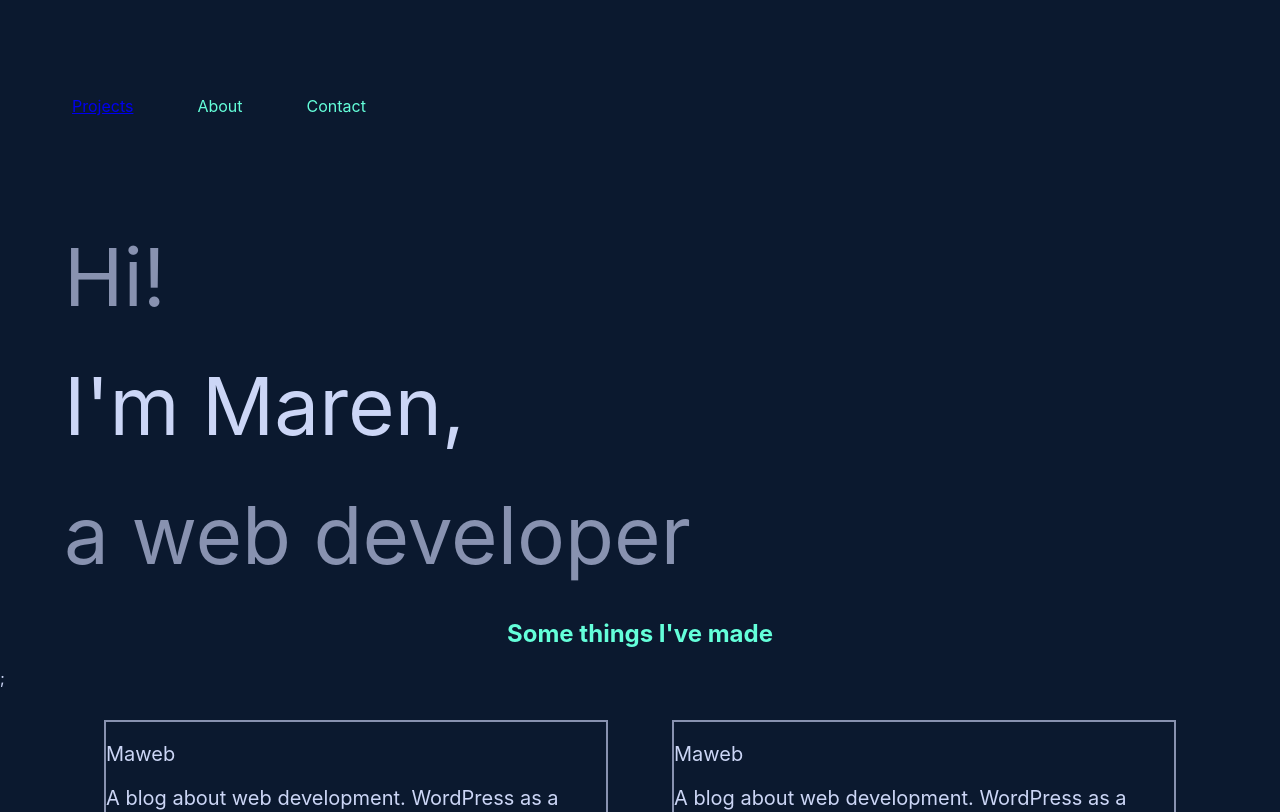
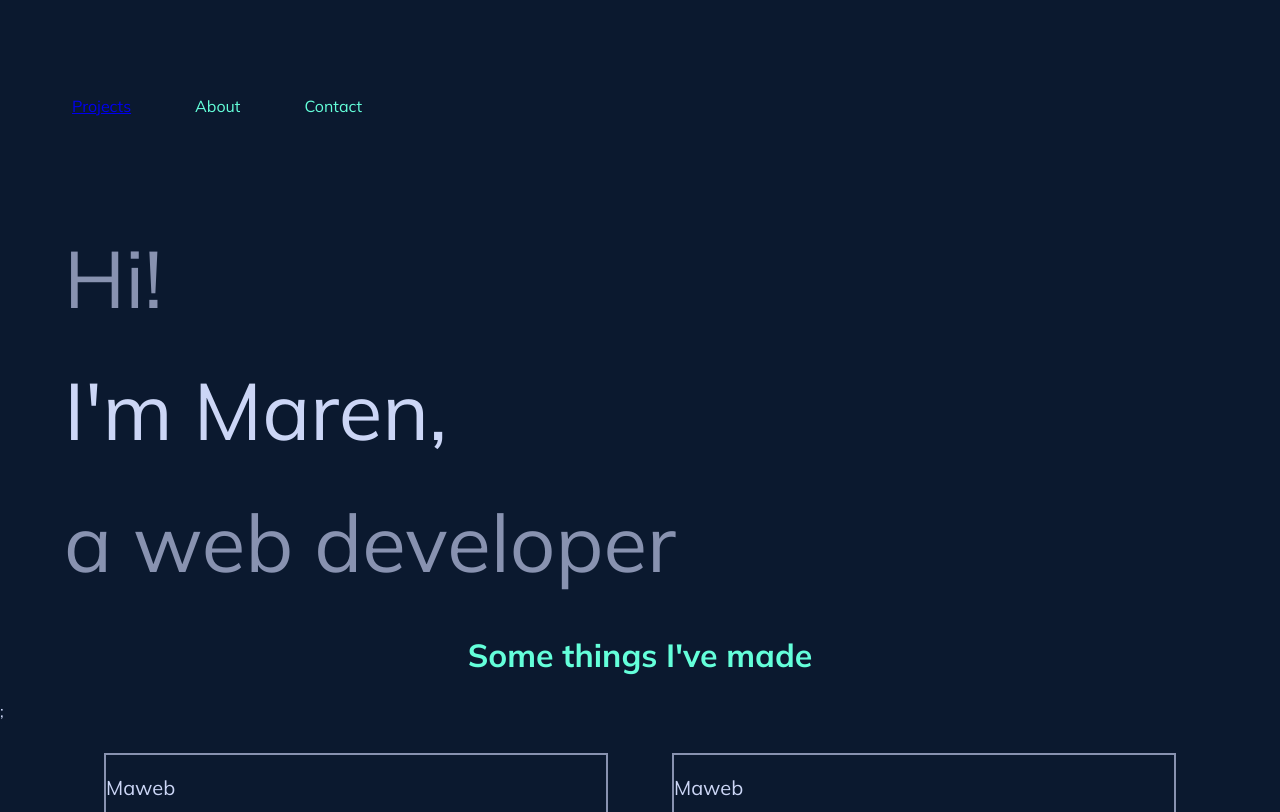
Before and after one commit to Zohla/react_portfolio, a React (Create React App) app: page / in a window 1280 px wide. Shown: the top 812 px of the page. Built offline with nearby package versions, Linux system fonts and the light colour scheme.

Commit message:
add global styles

```diff
--- a/src/App.css
+++ b/src/App.css
@@ -1,11 +1,37 @@
+@import url("https://fonts.googleapis.com/css2?family=Mulish:ital,wght@0,200;0,400;0,700;1,400&family=Roboto+Mono&display=swap");
 * {
   background-color: #0b192f;
 }
-
+:root {
+  --background-color: #0b192f;
+  --light-color: #ccd6f6;
+  --medium-color: #8892b0;
+  --contrast-color: #64ffda;
+}
 .App {
-  color: #ccd6f6;
+  color: var(--light-color);
+  font-family: "Mulish", sans-serif;
 }
-
+h2,
+h3,
+h4,
+h5 {
+  color: var(--contrast-color);
+}
+h2 {
+  font-size: 2rem;
+}
+h3 {
+  margin-top: 5rem;
+  font-size: 1.75rem;
+  text-align: center;
+}
+h4 {
+  font-size: 1.5rem;
+}
+h5 {
+  font-size: 1rem;
+}
 .App-logo {
   height: 5vmin;
   pointer-events: none;
```
